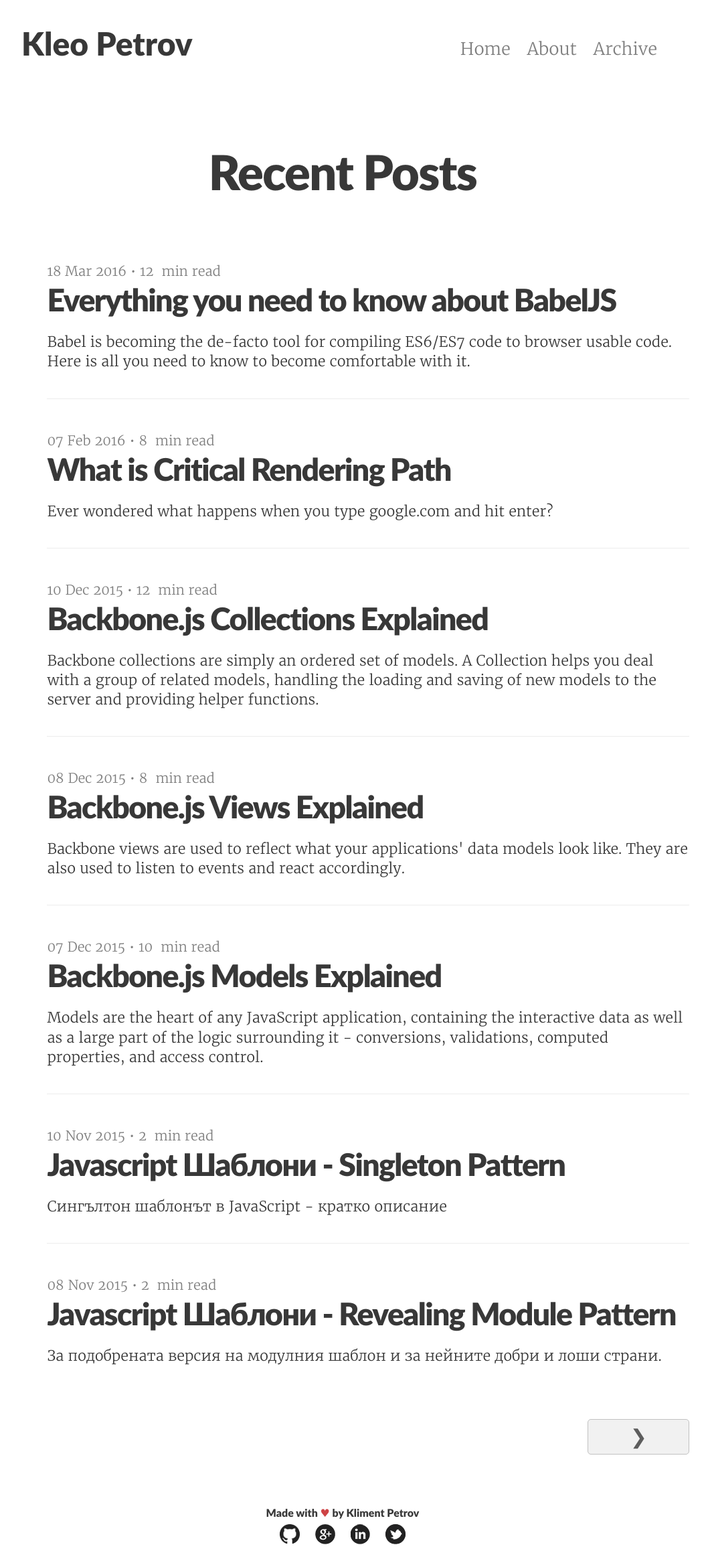
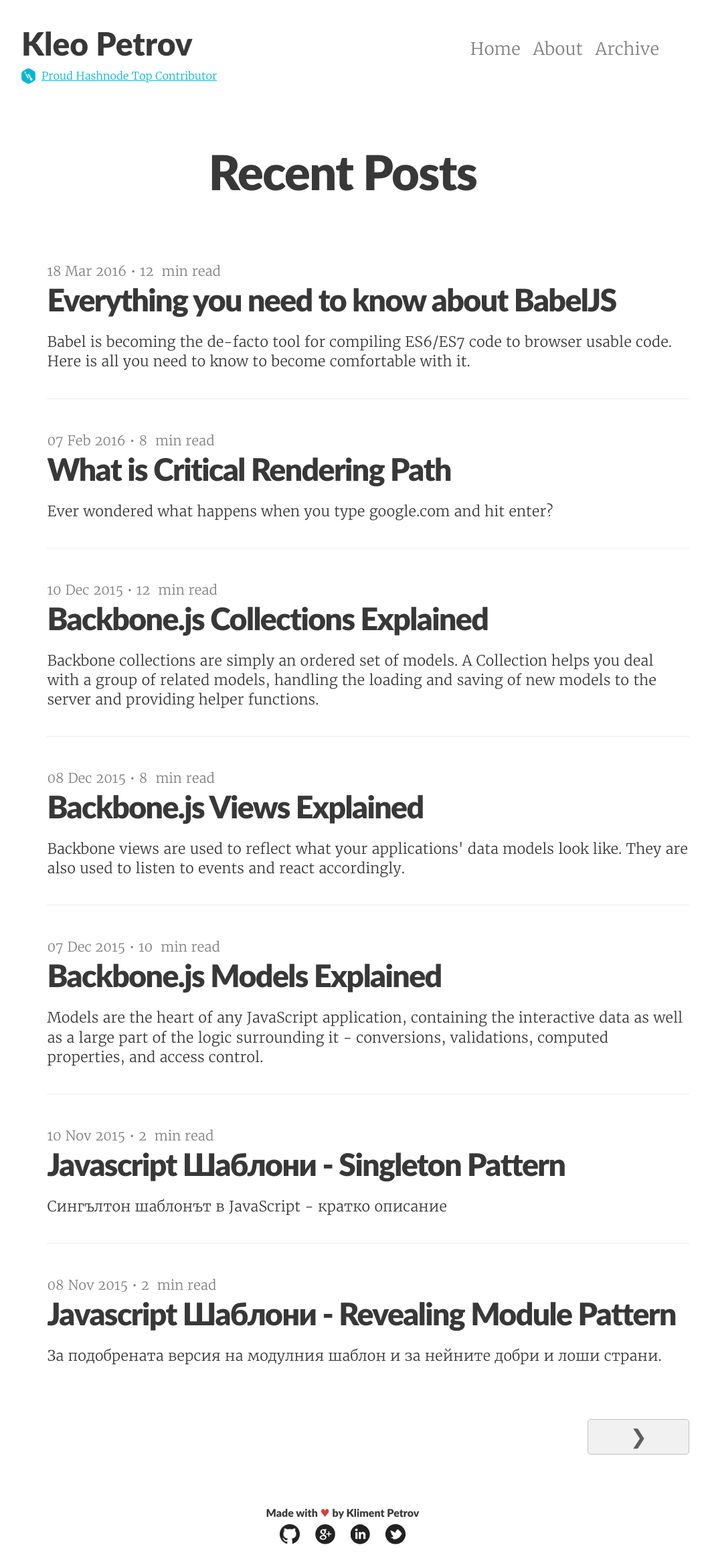
Before and after one commit to KleoPetroff/kleopetroff.github.io, a Jekyll site: the page built from index.html, in a window 1280 px wide. Shown: the whole page at 67% size, without its empty margins (128-1189 px from the left). Built offline with Jekyll 4.4.1, drawn with Linux system fonts in a browser that asks for light colours; the list of posts is cut into pages by our own code.

Commit message:
add hashnode top contributor link in header

```diff
--- a/_includes/header.html
+++ b/_includes/header.html
@@ -1,7 +1,10 @@
 <header>
     <div class="container">
         <div class="row">
-            <a class="logo" href='/' title="Logo text">Kleo Petrov</a>
+            <section class="presentation-logo">
+                <a class="logo" href='/' title="Logo text">Kleo Petrov</a>
+                <a class="hashnode" target="_blank" href="https://hashnode.com/@Kleo">Proud Hashnode Top Contributor</a>
+            </section>
             <nav class="header-navigation">
                 <ul class="navigation row">
                     <li><a href="/">Home</a></li>
--- a/_layouts/default.html
+++ b/_layouts/default.html
@@ -29,13 +29,15 @@
             .container { position: relative; width: 80%; max-width: 960px; margin: 0 auto; padding: 0; box-sizing: border-box; }
             a { background-color: transparent; color: #1eaedb; }
             .logo { font-family: Lato, Verdana, sans-serif; font-size: 3em; font-weight: 900; color: #383838; text-decoration: none; float: left; }
+            .presentation-logo { float: left; }
+            .hashnode { float: left; clear: left; background: url("/assets/images/hashnode.png") no-repeat left center; padding: 2px 0 2px 30px; color: #00b8d3 }
             .header-navigation { float: right; }
             ul { list-style: inside; }
             ol, ul { padding-left: 0; margin-top: 0; }
             pre, blockquote, dl, figure, table, p, ul, ol, form { margin-bottom: 2.5rem; }
             .navigation { text-align: right; margin-top: 20px; }
             li { margin-bottom: 1rem; }
-            .navigation li { display: inline-block; margin: 0 10px; }
+            .navigation li { display: inline-block; margin: 0 7px; }
             .navigation li, .contact-list li { padding: 0 0 1rem; }
             .navigation li a { font-size: 1.6em; color: #7f7f7f; text-decoration: none; }
             h1, h2, h3, h4, h5, h6 { font-family: Lato, Verdana, sans-serif; font-weight: 900; line-height: 1.25; margin-top: 0; margin-bottom: 2rem; }
@@ -43,7 +45,7 @@
             .heading { text-align: center; margin-top: 0.5em; margin-bottom: 1.2em; }
             .posts { list-style: none; }
             .column, .columns { width: 100%; float: left; box-sizing: border-box; margin-left: 4%; }
-            .posts li { display: inline-block; width: 100%; margin-bottom: 3rem; border-bottom-width: 1px; border-bottom-style: solid; border-bottom-color: #ececec; }
+            .posts li { display: inline-block; width: 100%; margin-bottom: 3rem;  border-bottom: 1px solid #ececec; }
             .meta { color: #7f7f7f; display: block; margin-bottom: 10px; font-size: 1.25rem; }
             h2 { font-size: 4.2rem; line-height: 1.25; letter-spacing: -0.1rem; }
             .posts h2 { font-size: 2.9rem; margin-bottom: 1.3rem; }
@@ -53,6 +55,8 @@
             .next     { float: left; }
             .previous, .next { width: 130px; text-align: center; display: none; font-size: 30px; padding: 5px 10px; border: 1px solid #c1c1c1; border-radius: 5px; color: #5d5d5d; text-decoration: none; }
             @media all and (max-width: 768px) {
+                .presentation-logo { display: block; float: none; text-align: center; }
+                .hashnode { float: none; display: inline-block; margin: 15px 0; }
                 .logo { float: none; display: block; text-align: center; margin-top: 0; }
                 .header-navigation { float: none }
                 .navigation { text-align: center; display: block;}
@@ -91,8 +95,6 @@
             ga('send', 'pageview');
 
         </script>
-        <script>
-           window.onload = function () { document.getElementById('hidden').style.display = 'block' }
-        </script>
+        <script>window.onload = function () { document.getElementById('hidden').style.display = 'block' }</script>
     </body>
 </html>
--- a/assets/_scss/layout/_header.scss
+++ b/assets/_scss/layout/_header.scss
@@ -1,4 +1,5 @@
 .logo:hover,
 .navigation li a:hover {
     color: $main-color;
+    text-decoration: underline;
 }
```
Also changed, not shown: assets/images/hashnode.png (added).
